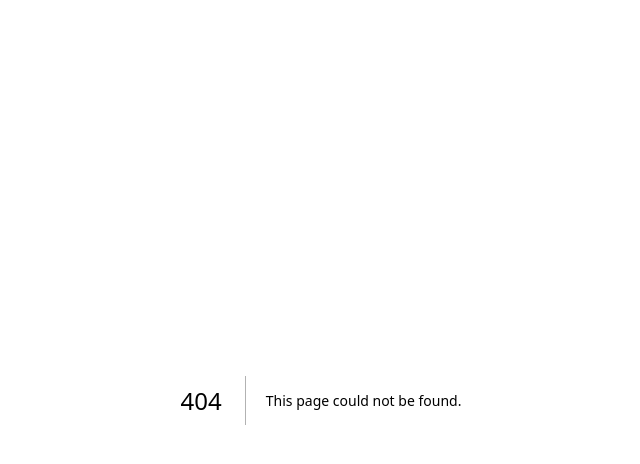
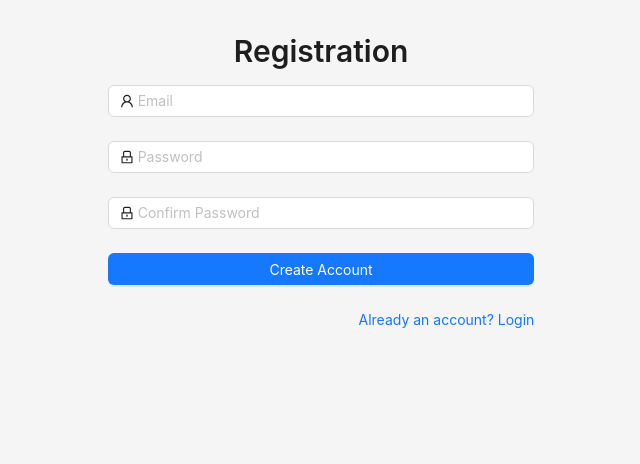
Before and after one commit to mayur256/devconnect-frontend, a Next.js app: page /registration in a window 1280 px wide. Before the commit this address had no page. Shown: the top 464 px of the page, without its empty margins (319-959 px from the left). Built offline with nearby package versions, Linux system fonts and the light colour scheme.

Commit message:
feat: Created a minimal UI for registration

```diff
--- /dev/null
+++ b/components/organisms/RegistrationForm/index.tsx
@@ -0,0 +1,144 @@
+// top level imports
+import { ReactElement } from 'react'
+
+// Antd
+import { Form, Row, Col, Typography, Input, Button } from 'antd'
+import { UserOutlined, LockOutlined } from '@ant-design/icons'
+
+// Component definition
+export function RegistrationForm(): ReactElement {
+	const onFinish = (values: string) => {
+		console.log('Success:', values)
+	}
+
+	return (
+		<Form
+			name="basic"
+			initialValues={{ remember: true }}
+			style={{ marginTop: '2rem' }}
+			onFinish={onFinish}
+			autoComplete="off"
+			wrapperCol={{
+				md: { offset: 8, span: 8 },
+				sm: { offset: 4, span: 16 },
+			}}
+		>
+			<Row>
+				<Col xs={24} className="text-center">
+					<Typography.Title level={2}>Registration</Typography.Title>
+				</Col>
+			</Row>
+
+			{/** User Email */}
+			<Row>
+				<Col xs={24}>
+					<Form.Item
+						name="username"
+						rules={[
+							{
+								type: 'email',
+								message: 'The input is not valid E-mail!',
+							},
+							{
+								required: true,
+								message: 'Please input your E-mail!',
+							},
+						]}
+					>
+						<Input
+							prefix={
+								<UserOutlined className="site-form-item-icon" />
+							}
+							placeholder="Email"
+						/>
+					</Form.Item>
+				</Col>
+			</Row>
+
+			{/** User Password */}
+			<Row>
+				<Col xs={24}>
+					<Form.Item
+						name="password"
+						rules={[
+							{
+								required: true,
+								message: 'Please input your password!',
+							},
+						]}
+					>
+						<Input
+							prefix={
+								<LockOutlined className="site-form-item-icon" />
+							}
+							type="password"
+							placeholder="Password"
+						/>
+					</Form.Item>
+				</Col>
+			</Row>
+
+			{/** User Confirm Password */}
+			<Row>
+				<Col xs={24}>
+					<Form.Item
+						name="confirm-password"
+						dependencies={['password']}
+						rules={[
+							{
+								required: true,
+								message: 'Please input your password!',
+							},
+							({ getFieldValue }) => ({
+								validator(_, value) {
+									if (
+										!value ||
+										getFieldValue('password') === value
+									) {
+										return Promise.resolve()
+									}
+									return Promise.reject(
+										new Error(
+											'The two passwords that you entered do not match!'
+										)
+									)
+								},
+							}),
+						]}
+					>
+						<Input
+							prefix={
+								<LockOutlined className="site-form-item-icon" />
+							}
+							type="password"
+							placeholder="Confirm Password"
+						/>
+					</Form.Item>
+				</Col>
+			</Row>
+
+			{/** Submit button */}
+			<Row>
+				<Col xs={24}>
+					<Form.Item>
+						<Button
+							type="primary"
+							htmlType="submit"
+							style={{ width: '100%' }}
+						>
+							Create Account
+						</Button>
+					</Form.Item>
+				</Col>
+			</Row>
+
+			<Row>
+				<Col xs={16} className="text-end">
+					<a className="login-form-forgot" href="">
+						Already an account? Login
+					</a>
+				</Col>
+			</Row>
+		</Form>
+	)
+}
--- /dev/null
+++ b/pages/registration.tsx
@@ -0,0 +1,10 @@
+// Top level imports
+import { ReactElement } from 'react'
+
+//
+import { RegistrationForm } from '@/components/organisms/RegistrationForm'
+
+// Component definition
+export default function Registration(): ReactElement {
+	return <RegistrationForm />
+}
```
